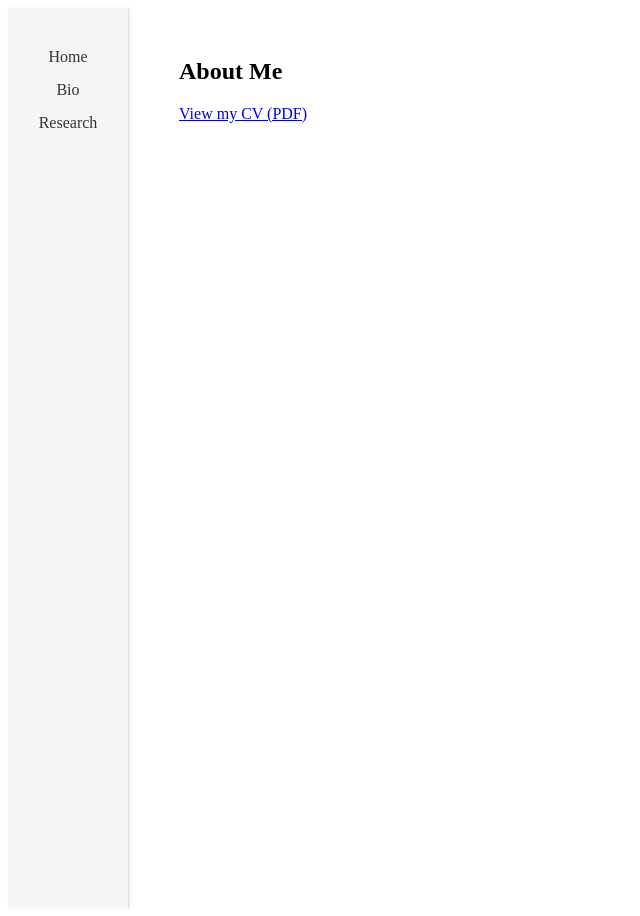
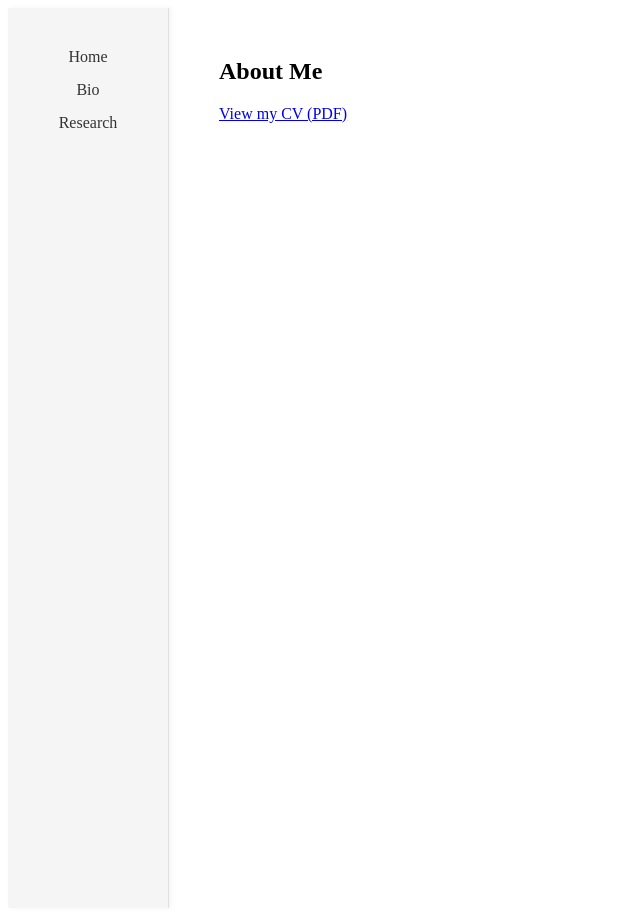
Before and after one commit to AgataDymarska/agatadymarska.github.io, a Jekyll site: the page built from bio.md, in a window 1280 px wide. Shown: the whole page, without its empty margins (0-640 px from the left). Built offline with Jekyll 4.4.1, drawn with Linux system fonts in a browser that asks for light colours.

Commit message:
Update style.css

```diff
--- a/assets/css/style.css
+++ b/assets/css/style.css
@@ -14,7 +14,7 @@
 
 /* ===== Sidebar ===== */
 .sidebar {
-  width: 80px;
+  width: 120px;
   background: #f5f5f5; /* colour of sidebar */
   padding: 20px;
   border-right: 1px solid #e0e0e0; /* Lighter border */
```
